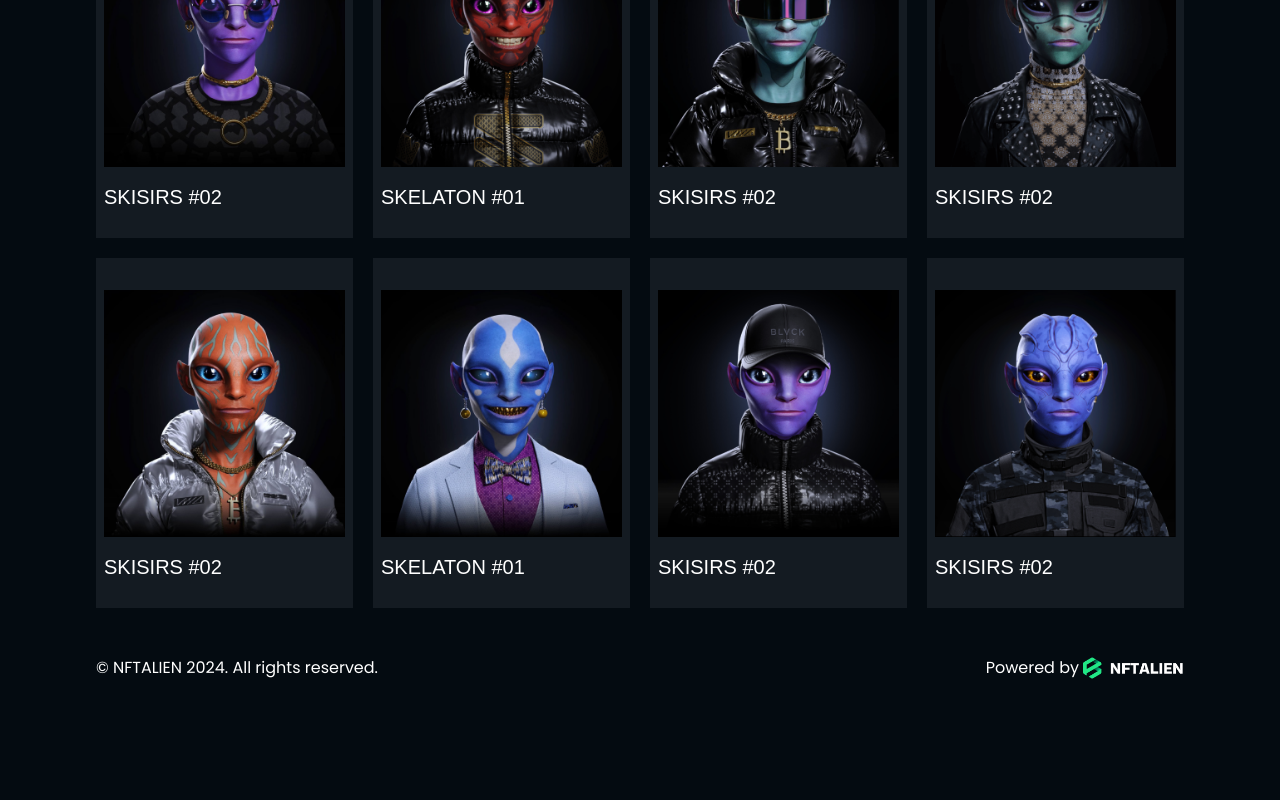
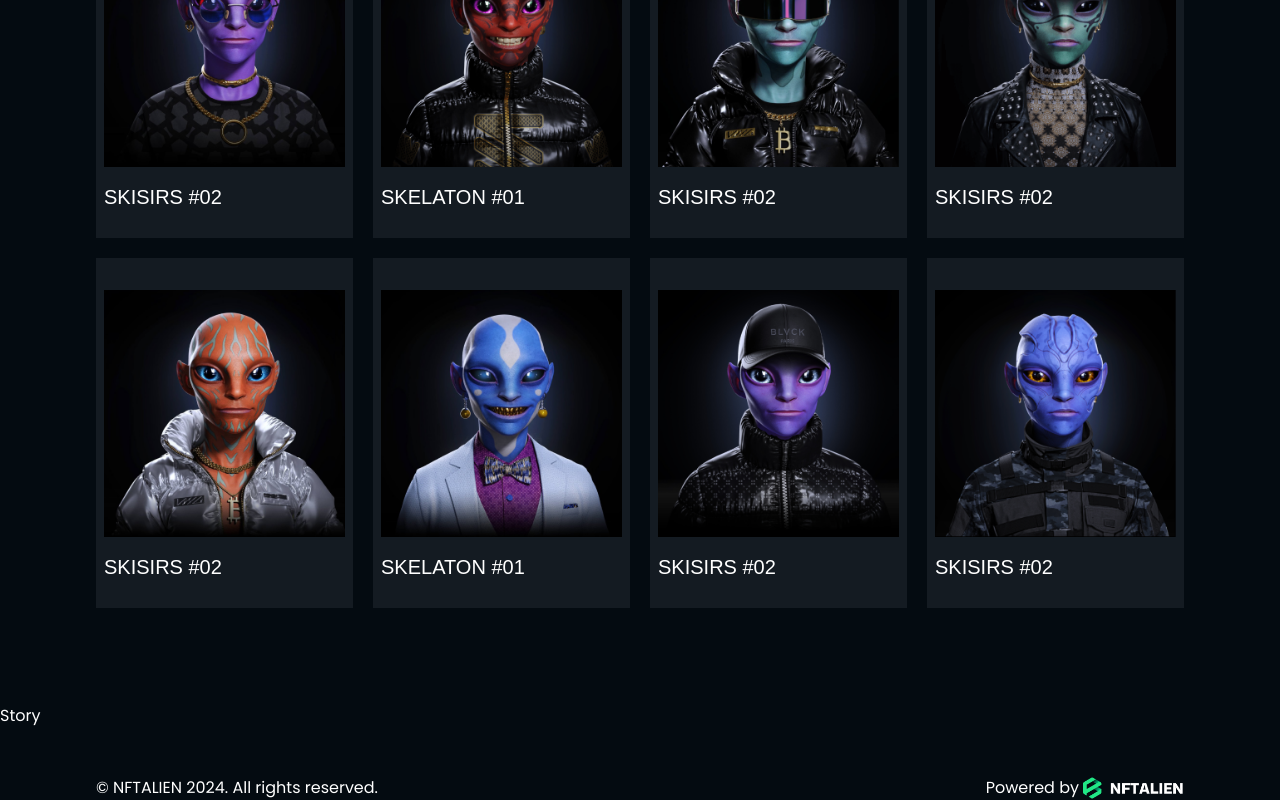
Before and after one commit to gift56/nftalien, a Next.js app: page / in a window 1280 px wide. Shown: the part 1482-2282 px from the top of the page. Before the commit the page ends 2162 px from the top, so only its background shows below. Built offline with nearby package versions, Linux system fonts and the light colour scheme; a web font is replaced by a local one.

Commit message:
working on story section

```diff
--- a/app/page.tsx
+++ b/app/page.tsx
@@ -1,6 +1,7 @@
 import Collections from "@/components/Collections";
 import Hero from "@/components/Hero";
 import How from "@/components/How";
+import Story from "@/components/Story";
 
 export default function Home() {
   return (
@@ -8,6 +9,7 @@ export default function Home() {
       <Hero />
       <How />
       <Collections />
+      <Story />
     </main>
   );
 }
--- a/components/Story.tsx
+++ b/components/Story.tsx
@@ -1,5 +1,5 @@
 const Story = () => {
-  return <section>Story</section>;
+  return <section className="w-full py-12">Story</section>;
 };
 
 export default Story;
```
